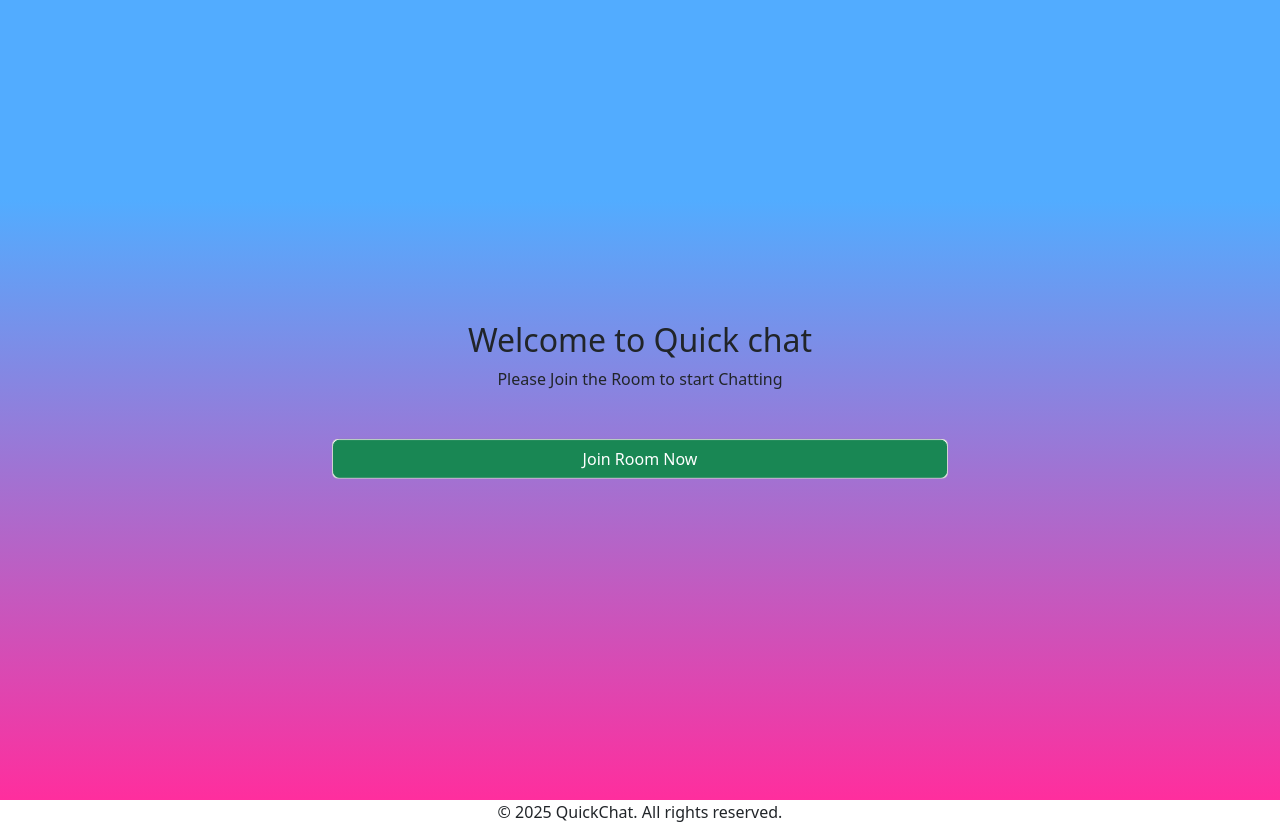
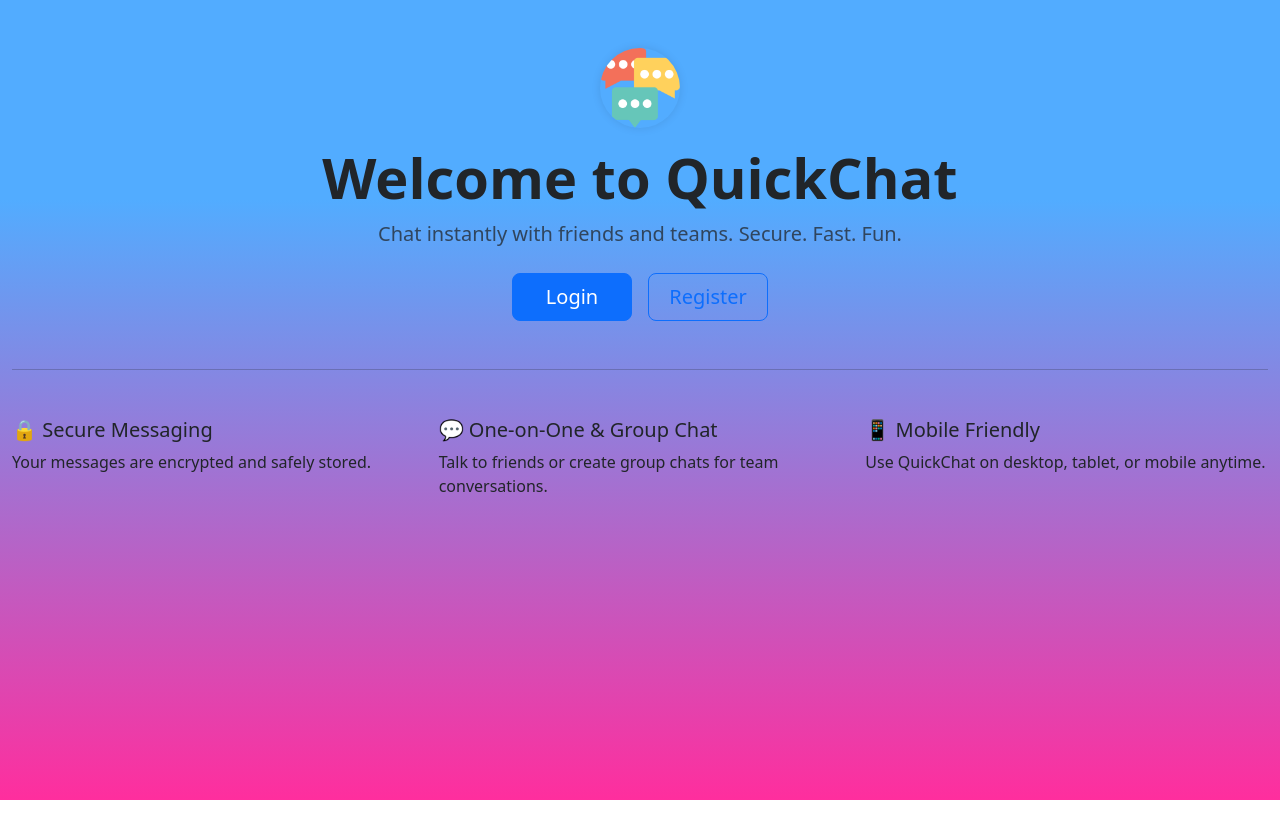
Before and after one commit to raselkobir1/QuickChat, an Angular app in the folder QuickChat.Client/: page /welcome in a window 1280 px wide. After the commit the page ends 800 px from the top, so only its background shows below. Built offline with nearby package versions, Linux system fonts and the light colour scheme.

Commit message:
++ feat: working with welcome component

```diff
--- a/QuickChat.Client/src/app/welcome/welcome.component.css
+++ b/QuickChat.Client/src/app/welcome/welcome.component.css
@@ -6,8 +6,11 @@
   background-image: linear-gradient(180deg, #52ACFF 25%, hwb(328 18% 0%) 100%);
 }
 
-.center {
-  position: absolute;
-  top: 50%;
-  transform: translateY(-50%);
+.btn {
+  min-width: 120px;
 }
+
+img {
+  border-radius: 50%;
+  box-shadow: 0 0 10px rgba(0,0,0,0.1);
+}
--- a/QuickChat.Client/src/app/welcome/welcome.component.html
+++ b/QuickChat.Client/src/app/welcome/welcome.component.html
@@ -1,4 +1,4 @@
-<div class="container">
+<!-- <div class="container">
   <div class="row">
     <div class="col-md-6 center offset-md-3">
       <h2 class="text-center text-dark mt-5">Welcome to Quick chat</h2>
@@ -11,4 +11,35 @@
 </div>
 <div class="text-center">
   <p class="text-dark">© 2025 QuickChat. All rights reserved.</p>
+</div> -->
+
+<div class="container text-center py-5">
+  <img src="assets/chat.png" alt="QuickChat Logo" width="80" height="80" class="mb-3" />
+
+  <h1 class="display-4 fw-bold">Welcome to QuickChat</h1>
+  <p class="lead text-muted">
+    Chat instantly with friends and teams. Secure. Fast. Fun.
+  </p>
+
+  <div class="mt-4 d-flex justify-content-center gap-3">
+    <a routerLink="/login" class="btn btn-primary btn-lg">Login</a>
+    <a routerLink="/register" class="btn btn-outline-primary btn-lg">Register</a>
+  </div>
+
+  <hr class="my-5" />
+
+  <div class="row text-start">
+    <div class="col-md-4">
+      <h5>🔒 Secure Messaging</h5>
+      <p>Your messages are encrypted and safely stored.</p>
+    </div>
+    <div class="col-md-4">
+      <h5>💬 One-on-One & Group Chat</h5>
+      <p>Talk to friends or create group chats for team conversations.</p>
+    </div>
+    <div class="col-md-4">
+      <h5>📱 Mobile Friendly</h5>
+      <p>Use QuickChat on desktop, tablet, or mobile anytime.</p>
+    </div>
+  </div>
 </div>
--- a/QuickChat.Client/src/app/welcome/welcome.component.ts
+++ b/QuickChat.Client/src/app/welcome/welcome.component.ts
@@ -1,17 +1,17 @@
 import { Component } from '@angular/core';
-import { Router } from '@angular/router';
+import { Router, RouterModule } from '@angular/router';
 
 @Component({
   selector: 'app-welcome',
   standalone: true,
-  imports: [],
+  imports: [RouterModule],
   templateUrl: './welcome.component.html',
   styleUrl: './welcome.component.css'
 })
 export class WelcomeComponent {
 constructor(private router: Router) {}
-goToJoinRoom() {
-  this.router.navigate(['/join-room']);
-  }
+// goToJoinRoom() {
+//   this.router.navigate(['/join-room']);
+//   }
 
 }
```
